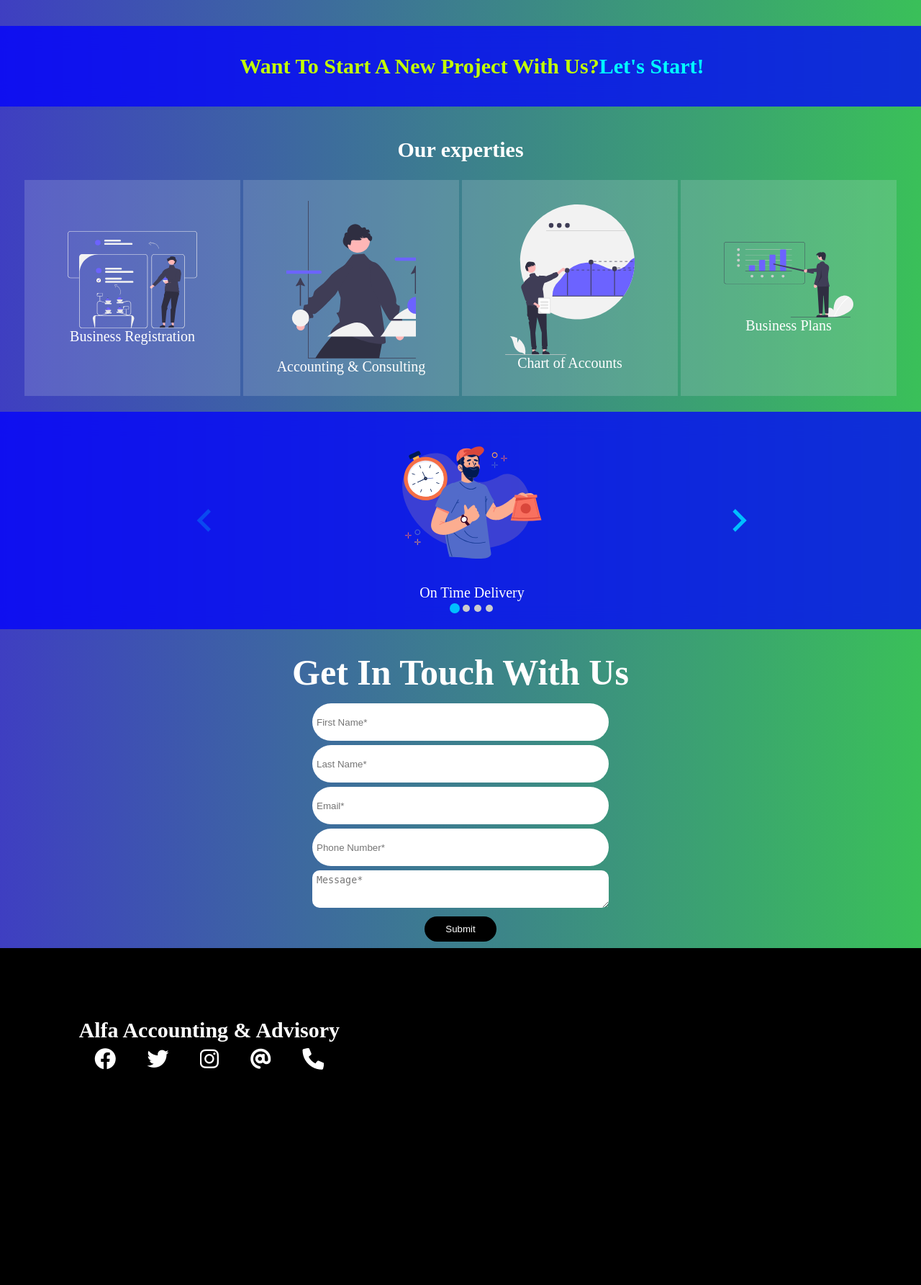
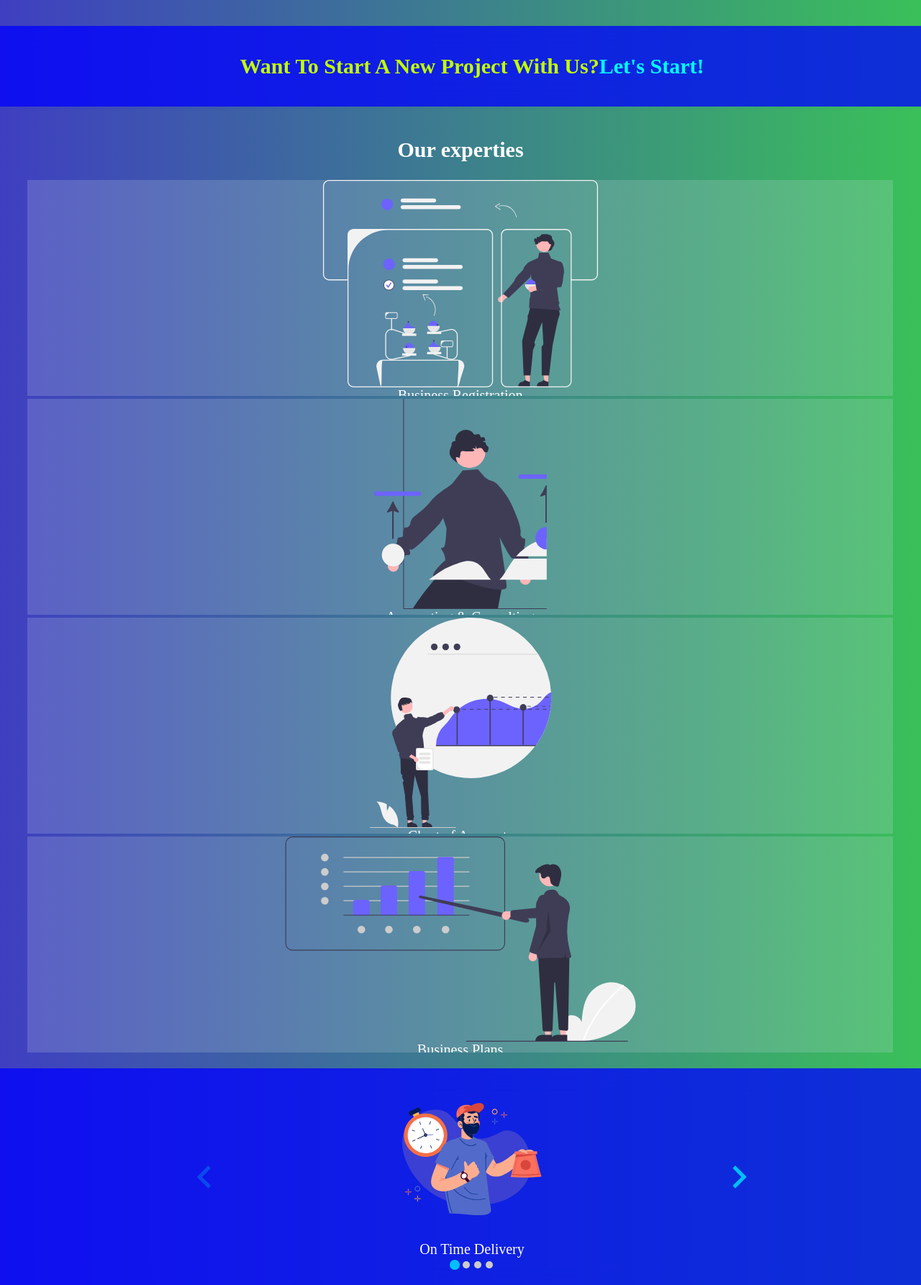
Before and after one commit to Creepyrishi/Startup-1, a Django app: template templates/home.html in a window 1280 px wide. Shown: the part 398-2183 px from the top of the page at 72% size. Before the commit the page ends 1884 px from the top, so only its background shows below. Run offline with Django 4.2, Linux system fonts and the light colour scheme; the template is opened without the code that fills it, so the values that code supplies are empty; a map, chart or similar area stays blank; some libraries are stand-ins or nearby versions; some web fonts are replaced; grey boxes are pictures that could not be loaded.

Commit message:
make it betr

```diff
--- a/static/css/style.css
+++ b/static/css/style.css
@@ -215,7 +215,7 @@ nav ul>li a:hover {
 
 .expertiesContainer > div{
     height: 30rem;
-    width: min(30rem, 94vw);
+    width: max(30rem, 94vw);
     display: flex;
     flex-direction: column;
     justify-content: center;
```
